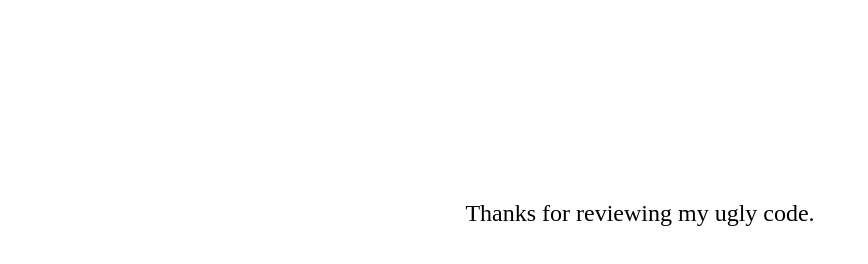
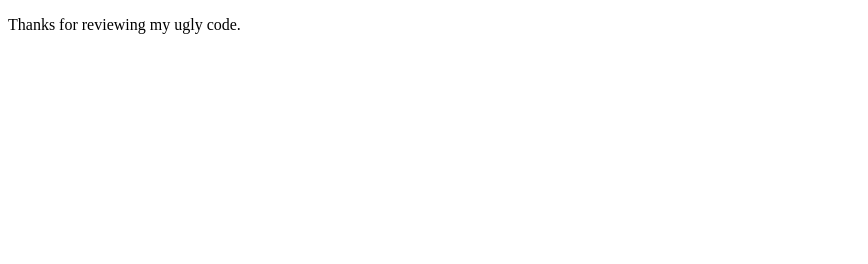
Before and after one commit to eririgasuki/blog, a plain HTML site: page index.html in a window 1280 px wide. Shown: the whole page, without its empty margins (0-868 px from the left). Drawn offline with Linux system fonts and the light colour scheme.

Commit message:
Update index.html

```diff
--- a/index.html
+++ b/index.html
@@ -7,6 +7,6 @@
     <title>index.html</title>
 </head>
 <body>
-    <p style="text-align:center;margin-top:200px;font-size: 24px;">Thanks for reviewing my ugly code.</p>
+    <p>Thanks for reviewing my ugly code.</p>
 </body>
 </html>
```
